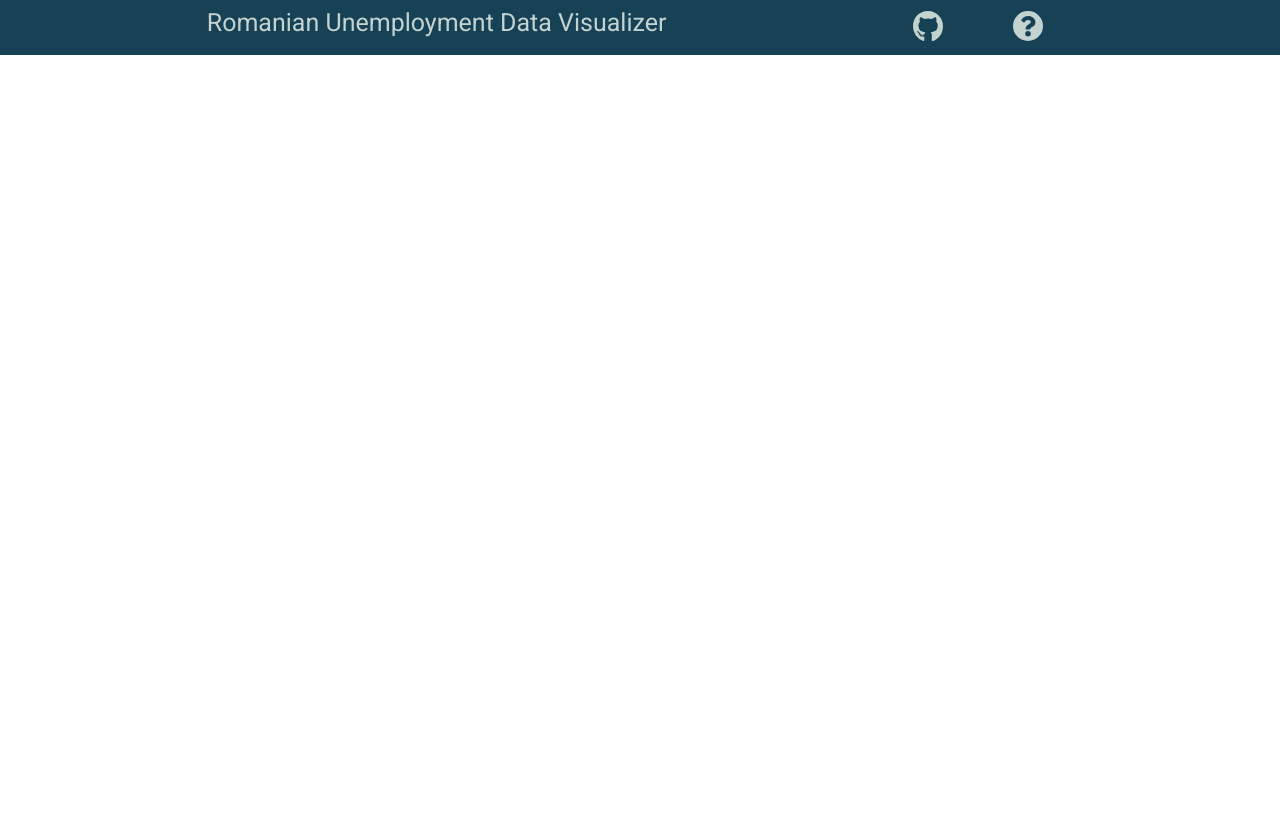
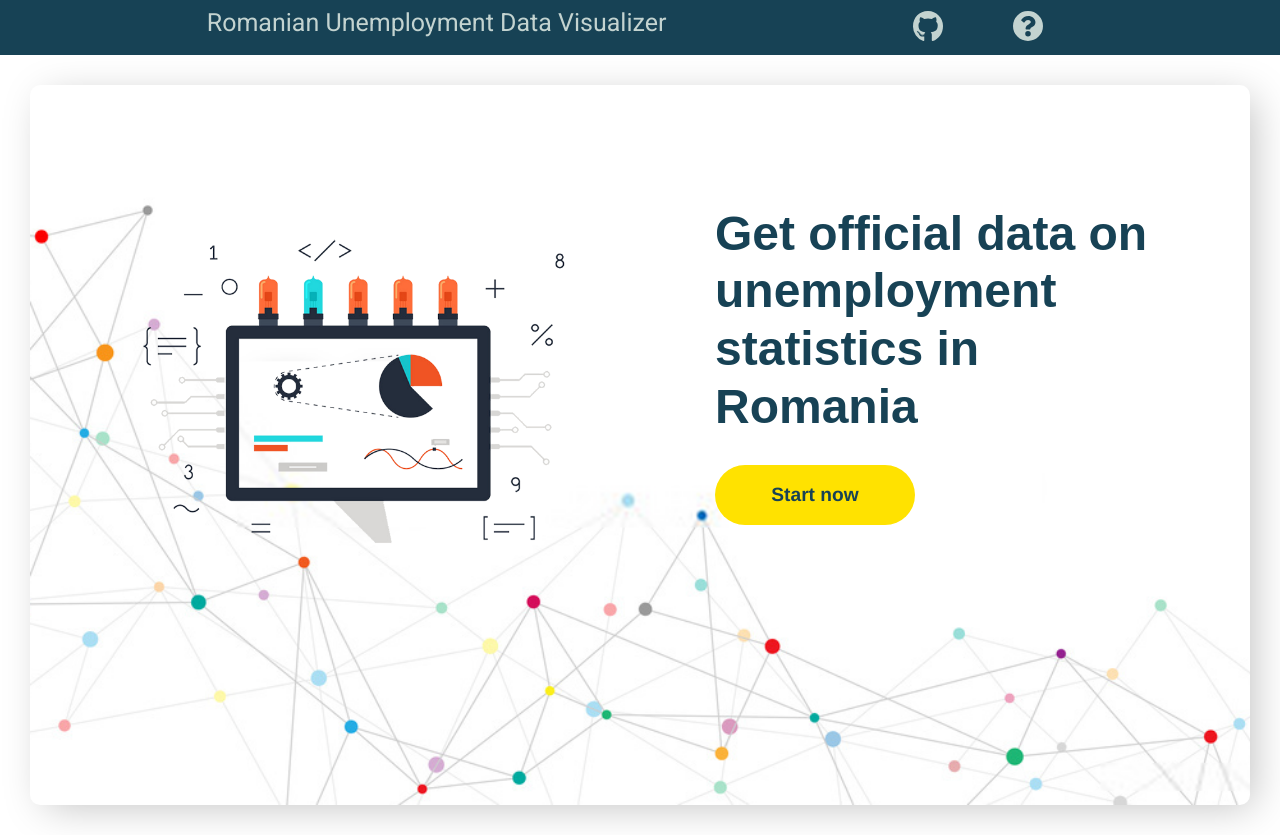
Before and after one commit to octavianiacob/RUnDa, a PHP site: page / in a window 1280 px wide. Before the commit the page ends 55 px from the top, so only its background shows below. Run offline with PHP 8.4, Linux system fonts and the light colour scheme; some libraries are stand-ins or nearby versions.

Commit message:
semi-responsive homepage

```diff
--- a/index.html
+++ b/index.html
@@ -12,7 +12,7 @@
     <script src="/scripts/main.js"></script>
 </head>
 
-<body>
+<body class="body">
 
     <header>
         <nav class="navbar">
@@ -31,6 +31,17 @@
         </nav>
     </header>
 
+    <section class="banner">
+        <div class="background-card">
+        <img src="/images/data.png">
+            <div class="start-section">
+                <h1>Get official data on unemployment statistics in Romania</h1>
+                <button id="start-btn">Start now</button>
+            </div>
+
+        </div>
+    </section>
+
 </body>
 
 </html>
--- a/styles/style.css
+++ b/styles/style.css
@@ -4,13 +4,6 @@
     margin: 0;
 }
 
-
-.container
-{
-    width: 80em;
-    margin:auto;
-    overflow:hidden;
-}
 /* Header */
 
 .navbar {
@@ -61,3 +54,173 @@ a img {
         display: none;
     }
 }
+
+/* Banner */
+
+.banner {
+    padding: 30px;
+}
+
+.background-card {
+    background: #fff;
+    height: 90vh;
+    box-shadow: 9px 7px 40px -6px rgba(0,0,0,0.25);
+    border-radius: 10px;
+    margin: 0 auto;
+
+    display: flex;
+    flex-wrap: wrap;
+    justify-content: center;
+
+    background-image: url(/images/background.png);
+    background-size: cover;
+    background-repeat: no-repeat;
+    background-position: center
+}
+
+.background-card img {
+    width: 800px;
+    height: 800px;
+}
+
+.start-section {
+    display: flex;
+    flex-direction: column;
+    justify-content: center;
+    height: 70%;
+}
+
+.banner h1 {
+    font-family: Arial, Helvetica, sans-serif;
+    font-size: 3em;
+    font-weight: 600;
+    color: #174255;
+    width: 450px;
+    line-height: 1.2em;
+}
+
+#start-btn {
+    width: 200px;
+    height: 60px;
+    background-color: #FFE200;
+    text-decoration: none;
+    border-radius: 100px;
+    font-family: Helvetica, sans-serif;
+    font-weight: 900;
+    font-size: 1.2em;
+    color: #174255;
+    border: #174255;
+    margin-top: 30px;
+
+}
+
+@media screen and (min-width: 1411px) {
+    .background-card img {
+        margin-right: 100px;
+    }
+}
+
+@media screen and (min-width: 1111px) and (max-width: 1410px){
+
+    .background-card img {
+        width: 500px;
+        height: 500px;
+        margin-right: 100px;
+        margin-top: 100px;
+    }
+
+    .start-section {
+        height: 50%;
+        margin-top: 100px;
+    }
+
+}
+
+
+@media screen and (min-width: 700px) and (max-width: 1110px){
+
+    .background-card img {
+        width: 500px;
+        height: 500px;
+    }
+
+    .start-section {
+        display: block;
+        height: 50%;
+
+    }
+
+}
+
+@media screen and (min-width: 400px) and (max-width: 699px){
+
+    .background-card img {
+        width: 400px;
+        height: 400px;
+    }
+
+    .start-section {
+        display: block;
+        height: 50%;
+    }
+
+    .banner h1 {
+        font-size: 2em;
+    }
+
+}
+
+@media screen and (min-width: 400px) and (max-width: 540px){
+
+    .background-card img {
+        width: 300px;
+        height: 300px;
+    }
+
+    .start-section {
+        display: block;
+        height: 50%;
+    }
+
+    .banner h1 {
+        font-size: 1.8em;
+        max-width: 300px;
+    }
+
+}
+
+@media screen and (min-width: 350px) and (max-width: 399px){
+
+    .background-card img {
+        width: 250px;
+        height: 250px;
+    }
+
+    .start-section {
+        height: 40%;
+    }
+
+    .banner h1 {
+        font-size: 1.5em;
+        max-width: 280px;
+    }
+
+}
+
+@media screen and (min-width: 320px) and (max-width: 349px){
+
+    .background-card img {
+        width: 240px;
+        height: 240px;
+    }
+
+    .start-section {
+        height: 40%;
+    }
+
+    .banner h1 {
+        font-size: 1.5em;
+        max-width: 250px;
+    }
+
+}
```
Also changed, not shown: images/Data@2x.png (added), images/background.png (added), images/data.png (added).
